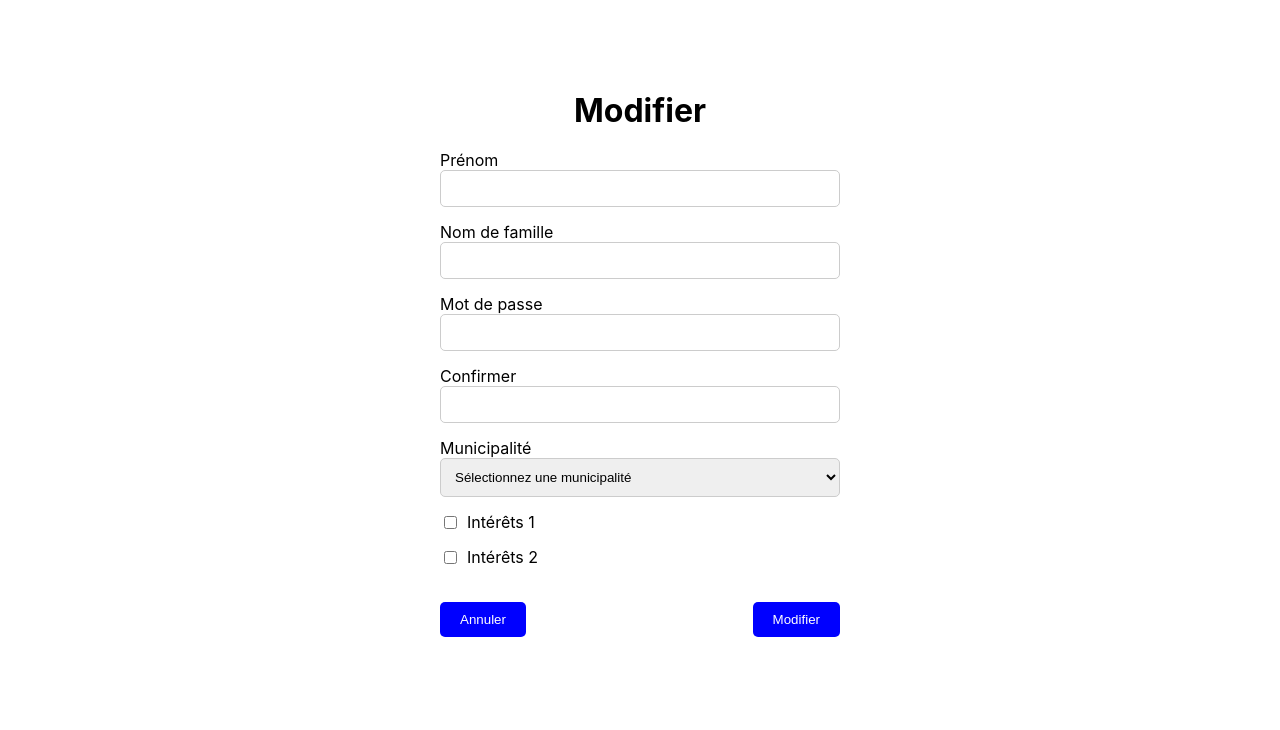
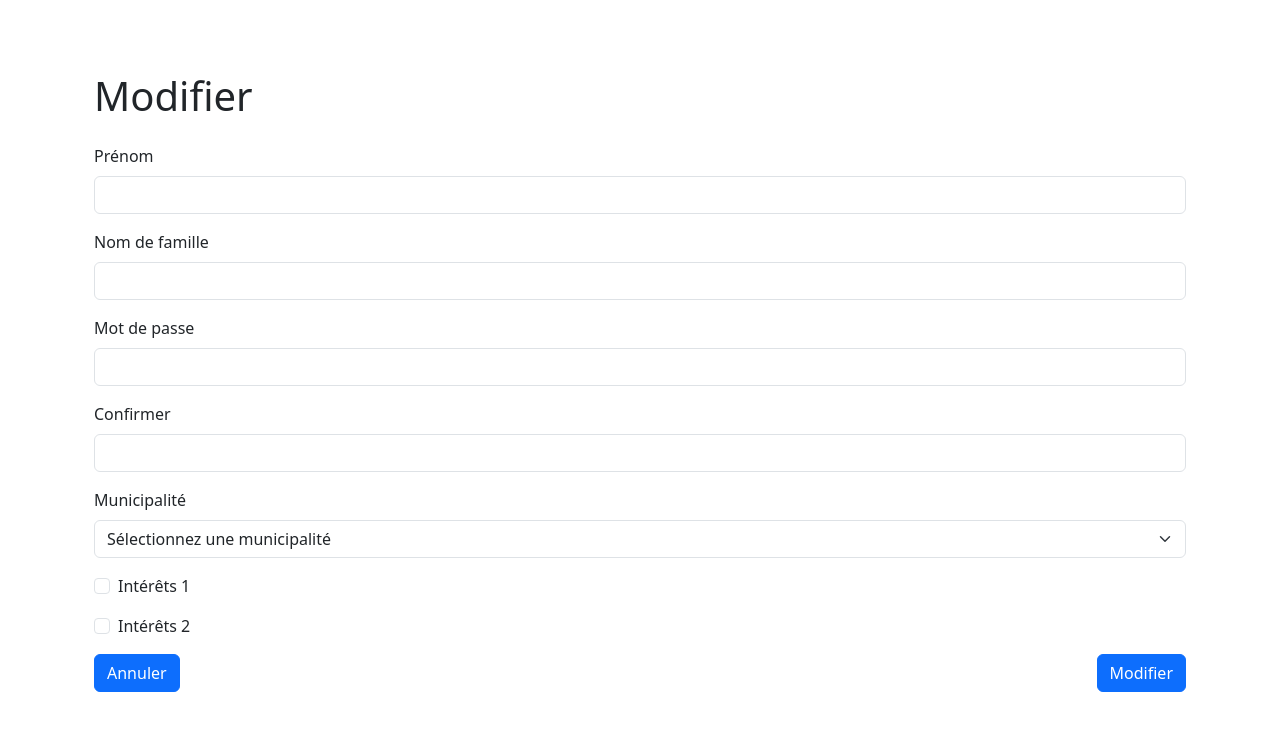
Before and after one commit to VladimirEstevez/IntegrativeProject2024, a React (Create React App) app in the folder Frontend/frontend/: page /modify in a window 1280 px wide. Shown: the top 730 px of the page. Built offline with nearby package versions, Linux system fonts and the light colour scheme.

Commit message:
Converted the css styling into bootstrap

```diff
--- a/Frontend/frontend/package.json
+++ b/Frontend/frontend/package.json
@@ -6,6 +6,8 @@
     "@testing-library/jest-dom": "^5.17.0",
     "@testing-library/react": "^13.4.0",
     "@testing-library/user-event": "^13.5.0",
+    "bootstrap": "^5.3.2",
+    "mdb-react-ui-kit": "^7.2.0",
     "react": "^18.2.0",
     "react-dom": "^18.2.0",
     "react-router-dom": "^6.22.0",
--- a/Frontend/frontend/src/App.js
+++ b/Frontend/frontend/src/App.js
@@ -1,16 +1,18 @@
 // App.js
+//import Bootstrap from 'bootstrap';
+import 'bootstrap/dist/css/bootstrap.min.css';
+
 
 import React from 'react';
 import { useNavigate } from 'react-router-dom';
 
 function App() {
-
-  const navigate = useNavigate()
+  const navigate = useNavigate();
   return (
-    <div style={{ backgroundColor: 'white', padding: '20px', textAlign: 'center', height: '100vh', display: 'flex', flexDirection: 'column', justifyContent: 'center', alignItems: 'center' }}>
+    <div className="container-fluid bg-white p-5 d-flex flex-column justify-content-center align-items-center" style={{ height: '100vh' }}>
       <h1>Valcourt2030</h1>
-      <button onClick={()=>navigate("/register")} style={{ backgroundColor: 'blue', color: 'white', padding: '10px 20px', margin: '10px', borderRadius: '10px', border: 'none' }}>S'inscrire</button>
-      <button onClick={()=>navigate("/login")} style={{ backgroundColor: 'blue', color: 'white', padding: '10px 20px', margin: '10px', borderRadius: '10px', border: 'none' }}>Se connecter</button>
+      <button onClick={() => navigate("/register")} className="btn btn-primary m-2">S'inscrire</button>
+      <button onClick={() => navigate("/login")} className="btn btn-primary m-2">Se connecter</button>
     </div>
   );
 }
--- a/Frontend/frontend/src/Pages/ActivitiesPage.js
+++ b/Frontend/frontend/src/Pages/ActivitiesPage.js
@@ -1,17 +1,18 @@
 import React from 'react';
 import { useNavigate } from 'react-router-dom';
+import 'bootstrap/dist/css/bootstrap.min.css';
 
 const ActivitiesPage = () => {
   const navigate = useNavigate();
   return (
-    <div style={{ display: 'flex', flexDirection: 'column', alignItems: 'center', justifyContent: 'center', backgroundColor: 'white', height: '100vh' }}>
+    <div className="container-fluid bg-white d-flex flex-column align-items-center justify-content-center" style={{ height: '100vh' }}>
       <h1>Vos activités</h1>
-      <div style={{ display: 'flex', justifyContent: 'center' }}>
-        <div style={{ backgroundColor: 'lightblue', padding: '10px 20px', margin: '10px' }}>Activité 1</div>
-        <div style={{ backgroundColor: 'lightblue', padding: '10px 20px', margin: '10px' }}>Activité 2</div>
-        <div style={{ backgroundColor: 'lightblue', padding: '10px 20px', margin: '10px' }}>Activité 3</div>
+      <div className="d-flex justify-content-center">
+        <button className="bg-lightblue p-3 m-2">Activité 1</button>
+        <button className="bg-lightblue p-3 m-2">Activité 2</button>
+        <button className="bg-lightblue p-3 m-2">Activité 3</button>
       </div>
-      <button onClick= {()=>navigate("/")} style={{ marginTop: '20px', backgroundColor: 'blue', color: 'white', border: 'none', padding: '10px 20px', cursor: 'pointer' }}>Se déconnecter</button>
+      <button onClick={() => navigate("/")} className="btn btn-primary mt-4">Se déconnecter</button>
     </div>
   );
 }
--- a/Frontend/frontend/src/Pages/ConnectionPage.js
+++ b/Frontend/frontend/src/Pages/ConnectionPage.js
@@ -1,9 +1,9 @@
-// App.js
-
 import React, { useState } from 'react';
+import 'bootstrap/dist/css/bootstrap.min.css';
 import { toast, ToastContainer } from 'react-toastify';
 import 'react-toastify/dist/ReactToastify.css';
 import { useNavigate } from 'react-router-dom';
+
 
 function ConnectionPage() {
   const [form, setForm] = useState({
@@ -37,26 +37,24 @@ function ConnectionPage() {
     }
   };
 
-
-
   return (
     <div>
       <ToastContainer />
-    <div style={{ display: 'flex', justifyContent: 'center', alignItems: 'center', height: '100vh', backgroundColor: 'white' }}>
-      <div style={{ textAlign: 'center' }}>
+      <div className="container-fluid d-flex justify-content-center align-items-center" style={{ height: '100vh', backgroundColor: 'white' }}>
+        <div className="text-center">
           <h1>Connexion</h1>
           <form onSubmit={handleSubmit}>
-          <div style={{ marginBottom: '20px' }}>
-            <label htmlFor="email">Adresse Courriel:</label>
-            <input type="email" id="email"  onChange={e => setForm({ ...form, courriel: e.target.value })}  name="email" style={{ margin: '5px', padding: '8px', borderRadius: '5px', border: '1px solid #ccc' }} />
+            <div className="mb-3">
+              <label htmlFor="email" className="form-label">Adresse Courriel:</label>
+              <input type="email" className="form-control" id="email" onChange={e => setForm({ ...form, courriel: e.target.value })} name="email" />
             </div>
-          <div style={{ marginBottom: '20px' }}>
-            <label htmlFor="password">Mot de Passe:</label>
-            <input type="password" id="password" onChange={e => setForm({ ...form, motDePasse: e.target.value })}   name="password" style={{ margin: '5px', padding: '8px', borderRadius: '5px', border: '1px solid #ccc' }} />
+            <div className="mb-3">
+              <label htmlFor="password" className="form-label">Mot de Passe:</label>
+              <input type="password" className="form-control" id="password" onChange={e => setForm({ ...form, motDePasse: e.target.value })} name="password" />
             </div>
-          <div style={{ display: 'flex', justifyContent: 'space-between' }}>
-            <button type="button" onClick= {()=>navigate("/")} style={{ backgroundColor: 'blue', color: 'white', padding: '10px 20px', borderRadius: '5px', border: 'none', cursor: 'pointer' }}>Annuler</button>
-            <button type="submit" style={{ backgroundColor: 'blue', color: 'white', padding: '10px 20px', borderRadius: '5px', border: 'none', cursor: 'pointer' }}>Se Connecter</button>
+            <div className="d-flex justify-content-between">
+              <button type="button" onClick={() => navigate("/")} className="btn btn-primary">Annuler</button>
+              <button type="submit" className="btn btn-primary">Se Connecter</button>
             </div>
           </form>
         </div>
--- a/Frontend/frontend/src/Pages/InscriptionPage.js
+++ b/Frontend/frontend/src/Pages/InscriptionPage.js
@@ -1,11 +1,9 @@
-// InscriptionPage.js
-import React, {useState} from 'react';
-import { toast,ToastContainer } from 'react-toastify';
+import React, { useState } from 'react';
+import { toast, ToastContainer } from 'react-toastify';
 import 'react-toastify/dist/ReactToastify.css';
 import { useNavigate } from 'react-router-dom';
 
 function InscriptionPage() {
-
   const navigate = useNavigate();
 
   const [form, setForm] = useState({
@@ -17,12 +15,9 @@ function InscriptionPage() {
     municipalite: '',
     interet1: false,
     interet2: false,
-    // Add other form fields here
   });
 
   const handleChange = (e) => {
-
-
     setForm({
       ...form,
       [e.target.name]: e.target.value,
@@ -32,121 +27,66 @@ function InscriptionPage() {
   const handleSubmit = async (e) => {
     e.preventDefault();
 
-    const emailRegex = /^[A-Z0-9._%+-]+@[A-Z0-9.-]+\.[A-Z]{2,4}$/i;
+    // Validation logic
 
-    if (!emailRegex.test(form.courriel)) {
-      toast.error('Invalid email format', { autoClose: 3000, pauseOnHover: false });
-      return;
-    }
+    // Fetching data logic
 
-    const confirmPassword = form.confirmerMotDePasse;
-    const password = form.motDePasse;
-    const hasUpperCase = /[A-Z]/.test(password);
-    const hasNumber = /\d/.test(password);
-    const hasMinLength = password.length >= 8;
+    // Navigation logic
 
-    if (!hasUpperCase || !hasNumber || !hasMinLength) {
-      toast.error('Password must be at least 8 characters, include an uppercase letter and a number.');
-      return;
-    }
-
-
-  if (password !== confirmPassword) {
-    toast.error('Passwords do not match.',  { autoClose: 3000, pauseOnHover: false });
-    return;
-  }
-  delete form.confirmerMotDePasse;
-
-  const emailResponse = await fetch('http://localhost:8080/verifyEmail', {
-    method: 'POST',
-    headers: {
-      'Content-Type': 'application/json',
-    },
-    body: JSON.stringify({ courriel: form.courriel }),
-  });
-
-  if (!emailResponse.ok) {
-    const data = await emailResponse.json();
-    toast.error(data.message, { autoClose: 3000, pauseOnHover: false });
-    return;
-  }
-
-
-
-    const response = await fetch('http://localhost:8080/subscribe', {
-      method: 'POST',
-      headers: {
-        'Content-Type': 'application/json',
-      },
-      body: JSON.stringify(form),
-    });
-
-    if (response.ok) {
-      const data = await response.json();
-      console.log(data);
-      toast.success('Login successful!',  { autoClose: 3000, pauseOnHover: false  });
-      setTimeout(() => {
-        navigate('/menu');  // Navigate to /menu after a delay
-      }, 4000);
-      // Handle successful form submission here
-    } else {
-      toast.error('Error:', response.status , { autoClose: 3000, pauseOnHover: false });
-      // Handle error here
-    }
   };
 
-
-
-
-
   return (
-    <div><ToastContainer />
-    <div style={{ backgroundColor: 'white', minHeight: '100vh', display: 'flex', justifyContent: 'center', alignItems: 'center', flexDirection: 'column' }}>
-      <h1 style={{ fontSize: '2rem', textAlign: 'center', marginBottom: '20px' }}>Inscription</h1>
-      <form onSubmit={handleSubmit} style={{ width: '50%', padding: '20px', border: '1px solid #ccc', borderRadius: '10px', display: 'flex', flexDirection: 'column', alignItems: 'center' }}>
-        <div style={{ marginBottom: '20px', width: '100%', maxWidth: '400px' }}>
-          <label htmlFor="courriel" style={{ marginBottom: '5px' }}>Courriel:</label>
-          <input type="email" id="courriel" name="courriel"  onChange={handleChange} style={{ borderRadius: '5px', padding: '5px', width: '100%' }} />
+    <div>
+      <ToastContainer />
+      <div className="container bg-white min-vh-100 d-flex justify-content-center align-items-center flex-column">
+        <h1 className="mb-4">Inscription</h1>
+        <form onSubmit={handleSubmit} className="w-50 p-4 border rounded d-flex flex-column align-items-center">
+          <div className="mb-3 w-100">
+            <label htmlFor="courriel" className="form-label">Courriel:</label>
+            <input type="email" className="form-control" id="courriel" name="courriel" onChange={handleChange} />
           </div>
-        <div style={{ marginBottom: '20px', width: '100%', maxWidth: '400px' }}>
-          <label htmlFor="prenom" style={{ marginBottom: '5px' }}>Prénom:</label>
-          <input type="text" id="prenom" name="prenom"  onChange={handleChange} style={{ borderRadius: '5px', padding: '5px', width: '100%' }} />
+          <div className="mb-3 w-100">
+            <label htmlFor="prenom" className="form-label">Prénom:</label>
+            <input type="text" className="form-control" id="prenom" name="prenom" onChange={handleChange} />
           </div>
-        <div style={{ marginBottom: '20px', width: '100%', maxWidth: '400px' }}>
-          <label htmlFor="nom" style={{ marginBottom: '5px' }}>Nom de famille:</label>
-          <input type="text" id="nom" name="nom"  onChange={handleChange} style={{ borderRadius: '5px', padding: '5px', width: '100%' }} />
+          <div className="mb-3 w-100">
+            <label htmlFor="nom" className="form-label">Nom de famille:</label>
+            <input type="text" className="form-control" id="nom" name="nom" onChange={handleChange} />
           </div>
-        <div style={{ marginBottom: '20px', width: '100%', maxWidth: '400px' }}>
-          <label htmlFor="motDePasse" style={{ marginBottom: '5px' }}>Mot de passe:</label>
-          <input type="password" id="motDePasse"  onChange={handleChange} name="motDePasse" style={{ borderRadius: '5px', padding: '5px', width: '100%' }} />
+          <div className="mb-3 w-100">
+            <label htmlFor="motDePasse" className="form-label">Mot de passe:</label>
+            <input type="password" className="form-control" id="motDePasse" name="motDePasse" onChange={handleChange} />
           </div>
-        <div style={{ marginBottom: '20px', width: '100%', maxWidth: '400px' }}>
-          <label htmlFor="confirmerMotDePasse" style={{ marginBottom: '5px' }}>Confirmer:</label>
-          <input type="password" id="confirmerMotDePasse" onChange={handleChange} name="confirmerMotDePasse" style={{ borderRadius: '5px', padding: '5px', width: '100%' }} />
+          <div className="mb-3 w-100">
+            <label htmlFor="confirmerMotDePasse" className="form-label">Confirmer mot de passe:</label>
+            <input type="password" className="form-control" id="confirmerMotDePasse" name="confirmerMotDePasse" onChange={handleChange} />
           </div>
-        <div style={{ marginBottom: '20px', width: '100%', maxWidth: '400px' }}>
-          <label htmlFor="municipalite" style={{ marginBottom: '5px' }}>Municipalité:</label>
-          <select id="municipalite" name="municipalite"  onChange={handleChange} style={{ borderRadius: '5px', padding: '5px', width: '100%' }}>
+          <div className="mb-3 w-100">
+            <label htmlFor="municipalite" className="form-label">Municipalité:</label>
+            <select className="form-select" id="municipalite" name="municipalite" onChange={handleChange}>
               <option value="ville1">Ville 1</option>
               <option value="ville2">Ville 2</option>
               <option value="ville3">Ville 3</option>
             </select>
           </div>
-        <div style={{ marginBottom: '20px', width: '100%', maxWidth: '400px' }}>
-          <label style={{ marginBottom: '5px' }}>Intérêts:</label>
-          <div style={{ display: 'flex', flexDirection: 'column', marginLeft: '10px' }}>
-            <label htmlFor="interet1" style={{ marginBottom: '5px' }}><input  onChange={handleChange} type="checkbox" id="interet1" name="interet1" /> Intérêt 1</label>
-            <label htmlFor="interet2" style={{ marginBottom: '5px' }}><input  onChange={handleChange} type="checkbox" id="interet2" name="interet2" /> Intérêt 2</label>
+          <div className="mb-3 w-100">
+            <label className="form-label">Intérêts:</label>
+            <div className="form-check">
+              <input className="form-check-input" type="checkbox" id="interet1" name="interet1" onChange={handleChange} />
+              <label className="form-check-label" htmlFor="interet1">Intérêt 1</label>
             </div>
-        </div >
-      <div style={{ display: 'flex', justifyContent: 'space-between' }}>
-
-        <button type="button" onClick= {()=>navigate("/")} style={{ backgroundColor: 'blue', color: 'white', padding: '10px 20px', borderRadius: '5px', border: 'none', cursor: 'pointer' }}>Annuler</button>
-        <button type="submit" style={{ backgroundColor: 'blue', color: 'white', padding: '10px 20px', borderRadius: '5px', border: 'none', cursor: 'pointer',  marginLeft: '10px'  }}>S'inscrire</button>
-
+            <div className="form-check">
+              <input className="form-check-input" type="checkbox" id="interet2" name="interet2" onChange={handleChange} />
+              <label className="form-check-label" htmlFor="interet2">Intérêt 2</label>
+            </div>
+          </div>
+          <div className="mb-3 w-100 d-flex justify-content-between">
+            <button type="button" onClick={() => navigate("/")} className="btn btn-primary">Annuler</button>
+            <button type="submit" className="btn btn-primary">S'inscrire</button>
           </div>
         </form>
-    </div></div>
+      </div>
+    </div>
   );
 }
 
--- a/Frontend/frontend/src/Pages/ModifcationPage.js
+++ b/Frontend/frontend/src/Pages/ModifcationPage.js
@@ -2,149 +2,43 @@ import React from 'react';
 
 const ModificationPage = () => {
   return (
-    <div style={{
-      display: 'flex',
-      flexDirection: 'column',
-      alignItems: 'center',
-      backgroundColor: 'white',
-      borderRadius: '10px',
-      padding: '20px',
-      maxWidth: '400px',
-      margin: 'auto',
-      marginTop: '50px',
-    }}>
-      <h1 style={{ marginBottom: '20px' }}>Modifier</h1>
-      <form style={{
-        display: 'flex',
-        flexDirection: 'column',
-        alignItems: 'center',
-        width: '100%',
-      }}>
-        <div style={{
-          marginBottom: '15px',
-          display: 'flex',
-          flexDirection: 'column',
-          alignItems: 'start',
-          width: '100%',
-        }}>
-          <label htmlFor="prenom">Prénom</label>
-          <input type="text" id="prenom" style={{
-            padding: '10px',
-            borderRadius: '5px',
-            border: '1px solid #ccc',
-            width: '100%',
-            boxSizing: 'border-box',
-          }} />
+    <div className="container bg-white rounded p-4 max-width-lg mt-5">
+      <h1 className="mb-4">Modifier</h1>
+      <form className="w-100">
+        <div className="mb-3">
+          <label htmlFor="prenom" className="form-label">Prénom</label>
+          <input type="text" id="prenom" className="form-control" />
         </div>
-        <div style={{
-          marginBottom: '15px',
-          display: 'flex',
-          flexDirection: 'column',
-          alignItems: 'start',
-          width: '100%',
-        }}>
-          <label htmlFor="nom">Nom de famille</label>
-          <input type="text" id="nom" style={{
-            padding: '10px',
-            borderRadius: '5px',
-            border: '1px solid #ccc',
-            width: '100%',
-            boxSizing: 'border-box',
-          }} />
+        <div className="mb-3">
+          <label htmlFor="nom" className="form-label">Nom de famille</label>
+          <input type="text" id="nom" className="form-control" />
         </div>
-        <div style={{
-          marginBottom: '15px',
-          display: 'flex',
-          flexDirection: 'column',
-          alignItems: 'start',
-          width: '100%',
-        }}>
-          <label htmlFor="password">Mot de passe</label>
-          <input type="password" id="password" style={{
-            padding: '10px',
-            borderRadius: '5px',
-            border: '1px solid #ccc',
-            width: '100%',
-            boxSizing: 'border-box',
-          }} />
+        <div className="mb-3">
+          <label htmlFor="password" className="form-label">Mot de passe</label>
+          <input type="password" id="password" className="form-control" />
         </div>
-        <div style={{
-          marginBottom: '15px',
-          display: 'flex',
-          flexDirection: 'column',
-          alignItems: 'start',
-          width: '100%',
-        }}>
-          <label htmlFor="confirmPassword">Confirmer</label>
-          <input type="password" id="confirmPassword" style={{
-            padding: '10px',
-            borderRadius: '5px',
-            border: '1px solid #ccc',
-            width: '100%',
-            boxSizing: 'border-box',
-          }} />
+        <div className="mb-3">
+          <label htmlFor="confirmPassword" className="form-label">Confirmer</label>
+          <input type="password" id="confirmPassword" className="form-control" />
         </div>
-        <div style={{
-          marginBottom: '15px',
-          display: 'flex',
-          flexDirection: 'column',
-          alignItems: 'start',
-          width: '100%',
-        }}>
-          <label htmlFor="municipalite">Municipalité</label>
-          <select id="municipalite" style={{
-            padding: '10px',
-            borderRadius: '5px',
-            border: '1px solid #ccc',
-            width: '100%',
-            boxSizing: 'border-box',
-          }}>
+        <div className="mb-3">
+          <label htmlFor="municipalite" className="form-label">Municipalité</label>
+          <select id="municipalite" className="form-select">
             <option value="">Sélectionnez une municipalité</option>
             {/* Add dropdown options here */}
           </select>
         </div>
-        <div style={{
-          marginBottom: '15px',
-          display: 'flex',
-          flexDirection: 'row',
-          alignItems: 'center',
-          width: '100%',
-        }}>
-          <input type="checkbox" id="interets1" style={{ marginRight: '10px' }} />
-          <label htmlFor="interets1">Intérêts 1</label>
+        <div className="mb-3 form-check">
+          <input type="checkbox" id="interets1" className="form-check-input" />
+          <label htmlFor="interets1" className="form-check-label">Intérêts 1</label>
         </div>
-        <div style={{
-          marginBottom: '15px',
-          display: 'flex',
-          flexDirection: 'row',
-          alignItems: 'center',
-          width: '100%',
-        }}>
-          <input type="checkbox" id="interets2" style={{ marginRight: '10px' }} />
-          <label htmlFor="interets2">Intérêts 2</label>
+        <div className="mb-3 form-check">
+          <input type="checkbox" id="interets2" className="form-check-input" />
+          <label htmlFor="interets2" className="form-check-label">Intérêts 2</label>
         </div>
-        <div style={{
-          display: 'flex',
-          justifyContent: 'space-between',
-          width: '100%',
-          marginTop: '20px',
-        }}>
-          <button type="button" style={{
-            backgroundColor: 'blue',
-            color: 'white',
-            padding: '10px 20px',
-            borderRadius: '5px',
-            border: 'none',
-            cursor: 'pointer',
-          }}>Annuler</button>
-          <button type="submit" style={{
-            backgroundColor: 'blue',
-            color: 'white',
-            padding: '10px 20px',
-            borderRadius: '5px',
-            border: 'none',
-            cursor: 'pointer',
-          }}>Modifier</button>
+        <div className="d-flex justify-content-between">
+          <button type="button" className="btn btn-primary">Annuler</button>
+          <button type="submit" className="btn btn-primary">Modifier</button>
         </div>
       </form>
     </div>
--- a/Frontend/frontend/src/Pages/SelectedActivity.js
+++ b/Frontend/frontend/src/Pages/SelectedActivity.js
@@ -2,22 +2,22 @@ import React from 'react';
 
 const SelectedActivity = () => {
   return (
-    <div style={{ display: 'flex', flexDirection: 'column', alignItems: 'center' }}>
-    <div style={{ backgroundColor: 'white', padding: '20px', borderRadius: '10px', margin: '20px', textAlign: 'center' }}>
-      <h1 style={{ margin: '0' }}>Activité 1</h1>
-      <div className="description" style={{ marginTop: '20px' }}>
+    <div className="d-flex flex-column align-items-center">
+      <div className="bg-white p-4 rounded-lg m-4 text-center">
+        <h1 className="mb-0">Activité 1</h1>
+        <div className="description mt-4">
           <p><strong>Date:</strong> 20/02/2024</p>
           <p><strong>Heure:</strong> 14h à 17h</p>
           <p><strong>Emplacement:</strong> Aréna de Valcourt</p>
           <p><strong>Intérêts:</strong> Famille, intergénérationel, etc.</p>
         </div>
-      <div className="buttons" style={{ marginTop: '20px' }}>
-        <button style={{ backgroundColor: 'blue', color: 'white', borderRadius: '5px', marginRight: '10px' }}>S'inscrire à l'activité</button>
-        <button style={{ backgroundColor: 'blue', color: 'white', borderRadius: '5px' }}>Annuler</button>
+        <div className="buttons mt-4">
+          <button className="btn btn-primary me-2">S'inscrire à l'activité</button>
+          <button className="btn btn-primary">Annuler</button>
         </div>
       </div>
     </div>
   );
-}
+};
 
 export default SelectedActivity;
```
Also changed, not shown: Frontend/frontend/src/Pages/MainMenuPage.js (+12 -58 lines), 1 other file (tests, documents, lock files or other folders). Lines whose indentation alone changed are shown as unchanged.
